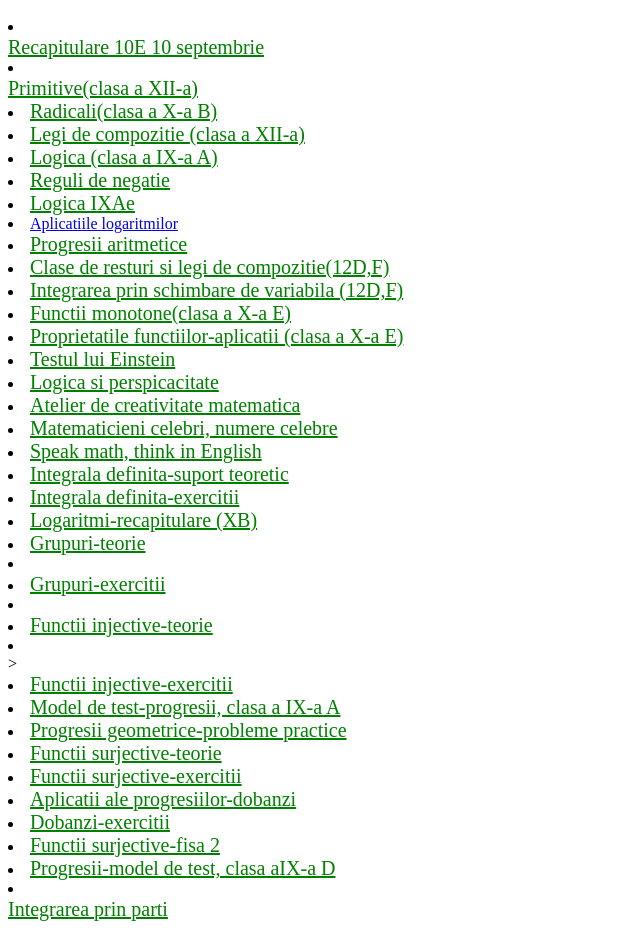
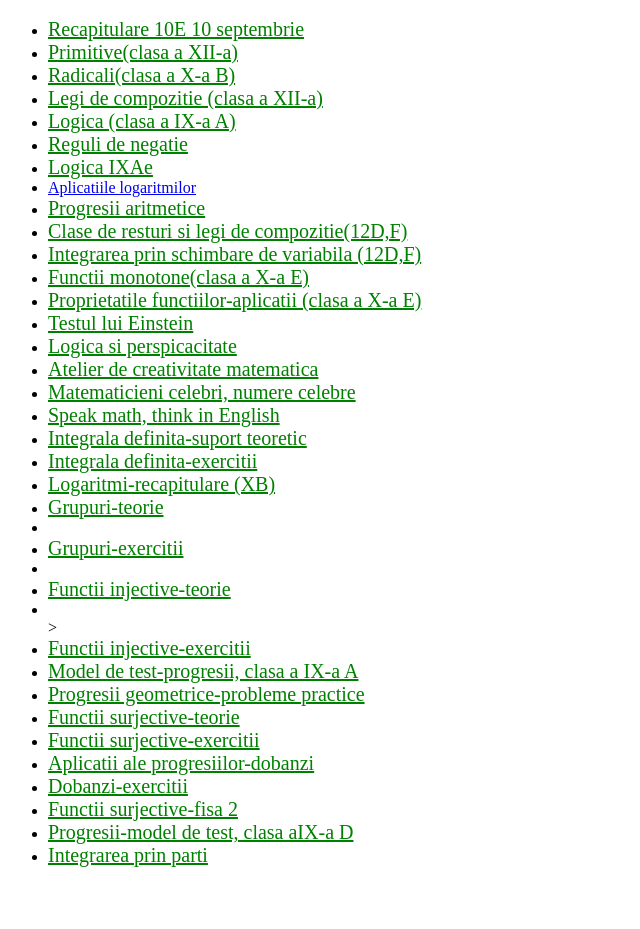
Before and after one commit to bacmate/bacmate.github.io, a plain HTML site: page index.html in a window 1280 px wide. Shown: the part 244-1173 px from the top of the page, without its empty margins (0-640 px from the left). After the commit the page ends 1127 px from the top, so only its background shows below. Drawn offline with Linux system fonts and the light colour scheme.

Commit message:
Update index.html

```diff
--- a/index.html
+++ b/index.html
@@ -10,16 +10,14 @@
 <!--<a href="fisa clasa a noua.html" style="font-size: 20px; color: green;">Recapitulare din gimnaziu</a>
 <br><br>
 <a href="rec102.html" style="font-size: 20px; color: green;">Recapitulare din clasa a noua, algebra (10E)</a>
-
-<br>
-<ul>
 <a href="Derivate.html" style="font-size: 20px; color: green;">Recapitulare derivate, clasa a XII-a</a><br>
 <a href="rectrig.html" style="font-size: 20px; color: green;">Recapitulare trigonometrie, clasa a X-a E</a><br>
 <a href="rec2uman.html" style="font-size: 20px; color: green;">Recapitulare din gimnaziu(2)</a><br>
 <a href="recintalg.html" style="font-size: 20px; color: green;">Recapitulare din gimnaziu algebra (IXD)</a><br>
 <a href="recgeom9.html" style="font-size: 20px; color: green;">Recapitulare din gimnaziu geometrie (IXD)</a><br>-->
-<li></li><a href="fisa10e.html" style="font-size: 20px; color: green;">Recapitulare 10E 10 septembrie</a></li>
-<li></li><a href="primitive.html" style="font-size: 20px; color: green;">Primitive(clasa a XII-a) </a></li>
+<ul>
+<li><a href="fisa10e.html" style="font-size: 20px; color: green;">Recapitulare 10E 10 septembrie</a></li>
+<li><a href="primitive.html" style="font-size: 20px; color: green;">Primitive(clasa a XII-a) </a></li>
 <li><a href="radicali10b.html" style="font-size: 20px; color: green;">Radicali(clasa a X-a B) </a></li>
 <li><a href="legicomp.html" style="font-size: 20px; color: green;">Legi de compozitie (clasa a XII-a) </a></li>
 <li><a href="logica9a.html" style="font-size: 20px; color: green;">Logica (clasa a IX-a A) </a></li>
@@ -43,7 +41,6 @@
 <li><a href="exgrupuri.html" style="font-size: 20px; color: green;">Grupuri-exercitii</a><li></li>
 <li><a href="finj.html" style="font-size: 20px; color: green;">Functii injective-teorie</a><li></li>>
 <li><a href="exfinj.html" style="font-size: 20px; color: green;">Functii injective-exercitii</a></li>
-
 <li><a href="modeltestprog.html" style="font-size: 20px; color: green;">Model de test-progresii, clasa a IX-a A</a></li>
 <li><a href="proggeo.html" style="font-size: 20px; color: green;">Progresii geometrice-probleme practice</a></li>
 <li><a href="fsurj.html" style="font-size: 20px; color: green;">Functii surjective-teorie</a></li>
@@ -52,5 +49,5 @@
 <li><a href="exdobanzi.html" style="font-size: 20px; color: green;">Dobanzi-exercitii</a></li>
 <li><a href="fsurj2.html" style="font-size: 20px; color: green;">Functii surjective-fisa 2</a></li>
 <li><a href="modeltestprogr.html" style="font-size: 20px; color: green;">Progresii-model de test, clasa aIX-a D</a></li>
-<li></li><a href="intdefparti.html" style="font-size: 20px; color: green;">Integrarea prin parti</a><br></li>
+<li><a href="intdefparti.html" style="font-size: 20px; color: green;">Integrarea prin parti</a></li>
 </ul>
```
